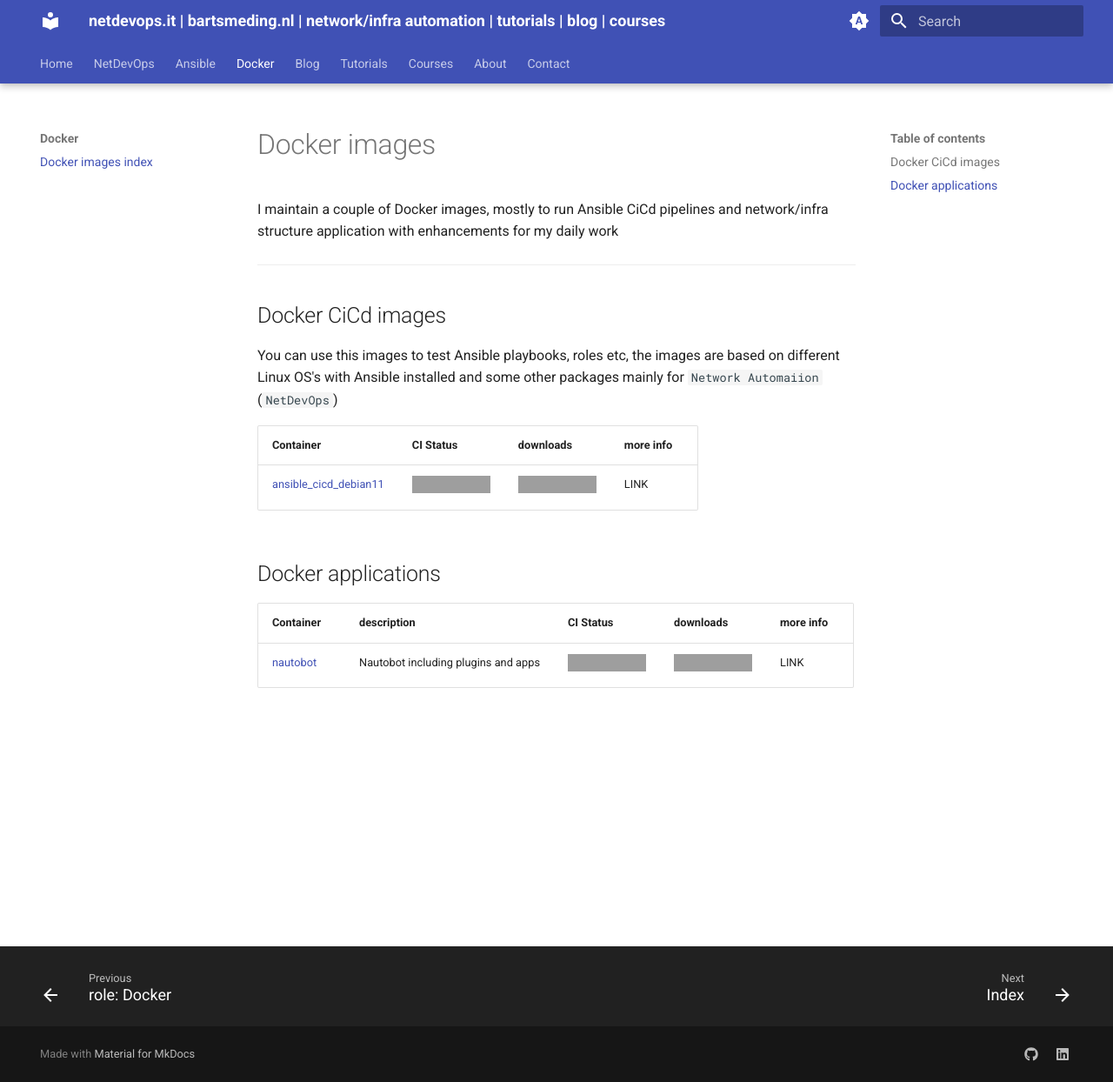
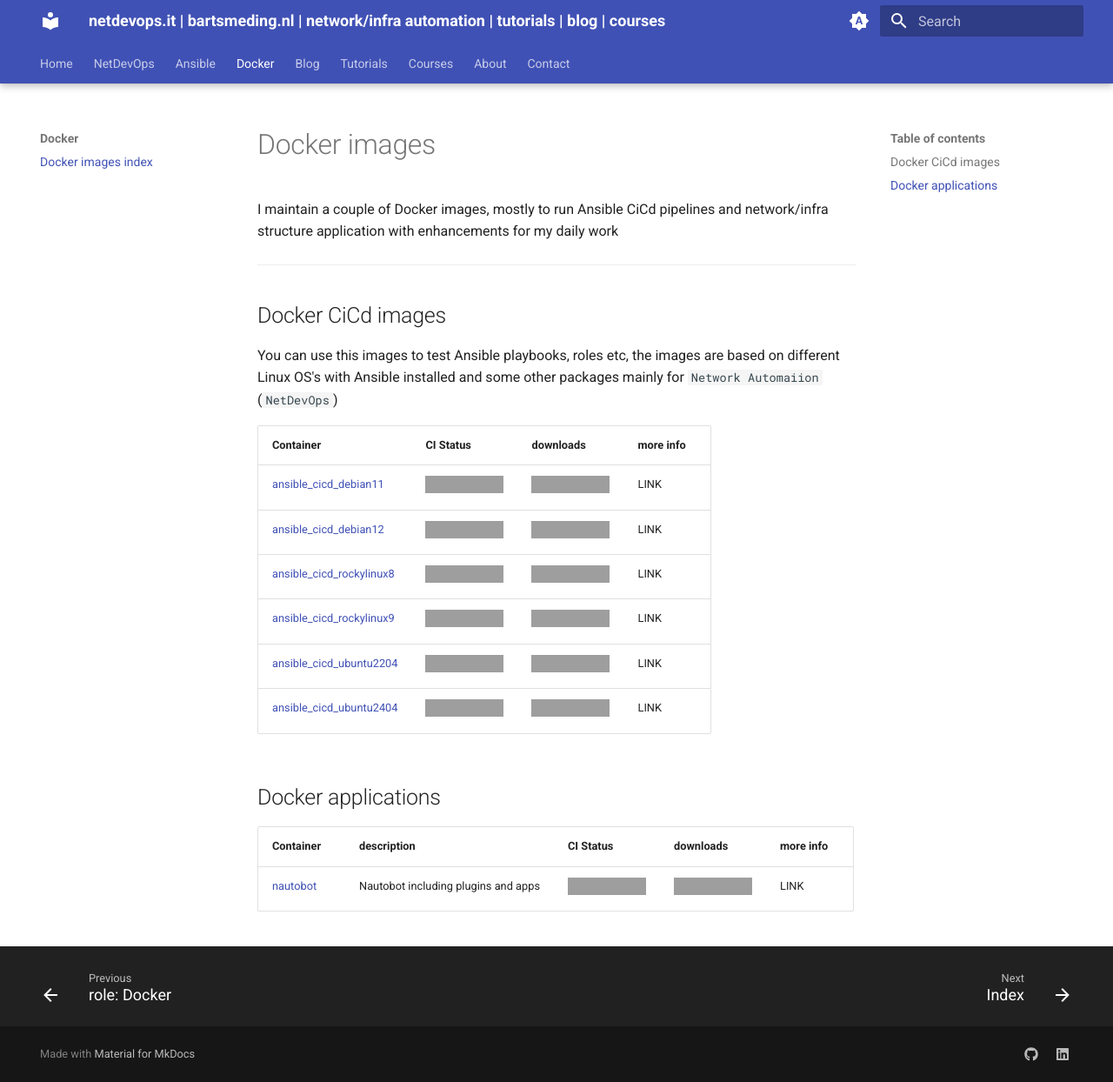
Before and after one commit to bsmeding/bsmeding.github.io, an MkDocs documentation site: the page built from docs/docker_images.md, in a window 1280 px wide and 1244 px high. Shown: the whole window at 87% size. Built offline with MkDocs 1.6.1 and Material for MkDocs 9.7.7, drawn with Linux system fonts in a browser that asks for light colours; grey boxes are pictures that could not be loaded.

Commit message:
update container info

```diff
--- a/docs/docker_images.md
+++ b/docs/docker_images.md
@@ -14,6 +14,11 @@
 | Container | CI Status   | downloads | more info |
 | --------- | ----------- | --------- | --------- |
 | [ansible_cicd_debian11](https://hub.docker.com/repository/docker/bsmeding/ansible_cicd_debian11/general) | ![Build](https://github.com/bsmeding/docker_container_ansible_cicd_debian11/actions/workflows/build.yml/badge.svg) | ![Docker Pulls](https://img.shields.io/docker/pulls/bsmeding/ansible_cicd_debian11) | LINK |
+| [ansible_cicd_debian12](https://hub.docker.com/repository/docker/bsmeding/ansible_cicd_debian12/general) | ![Build](https://github.com/bsmeding/docker_container_ansible_cicd_debian12/actions/workflows/build.yml/badge.svg) | ![Docker Pulls](https://img.shields.io/docker/pulls/bsmeding/ansible_cicd_debian12) | LINK |
+| [ansible_cicd_rockylinux8](https://hub.docker.com/repository/docker/bsmeding/ansible_cicd_rockylinux8/general) | ![Build](https://github.com/bsmeding/docker_container_ansible_cicd_rockylinux8/actions/workflows/build.yml/badge.svg) | ![Docker Pulls](https://img.shields.io/docker/pulls/bsmeding/ansible_cicd_rockylinux8) | LINK |
+| [ansible_cicd_rockylinux9](https://hub.docker.com/repository/docker/bsmeding/ansible_cicd_rockylinux9/general) | ![Build](https://github.com/bsmeding/docker_container_ansible_cicd_rockylinux9/actions/workflows/build.yml/badge.svg) | ![Docker Pulls](https://img.shields.io/docker/pulls/bsmeding/ansible_cicd_rockylinux9) | LINK |
+| [ansible_cicd_ubuntu2204](https://hub.docker.com/repository/docker/bsmeding/ansible_cicd_debian11/general) | ![Build](https://github.com/bsmeding/docker_container_ansible_cicd_ubuntu2204/actions/workflows/build.yml/badge.svg) | ![Docker Pulls](https://img.shields.io/docker/pulls/bsmeding/ansible_cicd_ubunut2204) | LINK |
+| [ansible_cicd_ubuntu2404](https://hub.docker.com/repository/docker/bsmeding/ansible_cicd_debian11/general) | ![Build](https://github.com/bsmeding/docker_container_ansible_cicd_ubuntu2404/actions/workflows/build.yml/badge.svg) | ![Docker Pulls](https://img.shields.io/docker/pulls/bsmeding/ansible_cicd_ubuntu2404) | LINK |
 
 
 
@@ -21,6 +26,7 @@
 ## Docker applications
 
 
+
 | Container | description | CI Status | downloads | more info |
 | --------- | ----------- | --------- | --------- | --------- |
 | [nautobot](https://hub.docker.com/repository/docker/bsmeding/nautobot/general) | Nautobot including plugins and apps | ![Build](https://github.com/bsmeding/docker_container_nautobot/actions/workflows/build.yml/badge.svg)  | ![Docker Pulls](https://img.shields.io/docker/pulls/bsmeding/nautobot) | LINK |
```
Also changed, not shown: docs/docker/docker_conatiner_nautobot.md (added).
